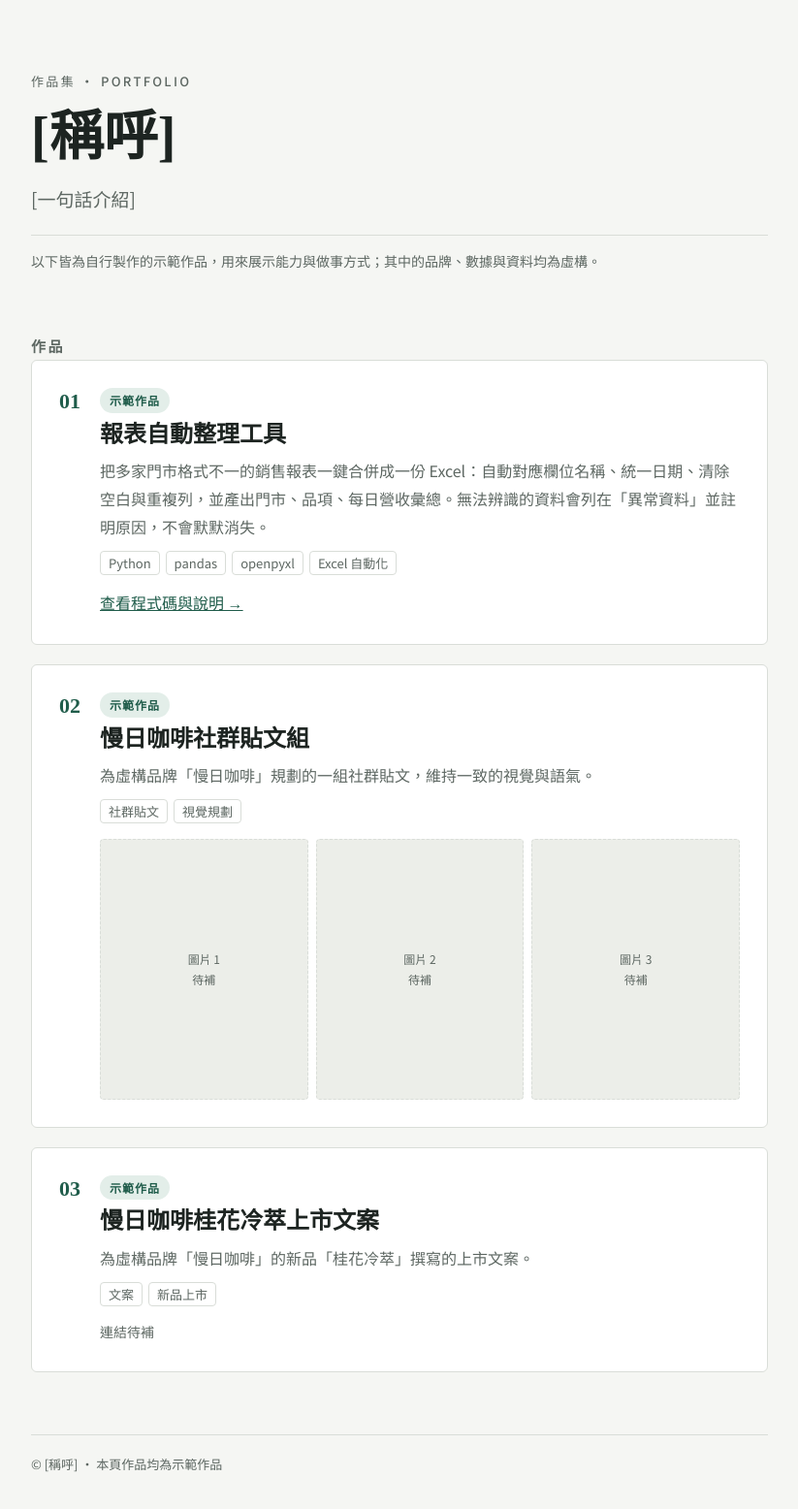
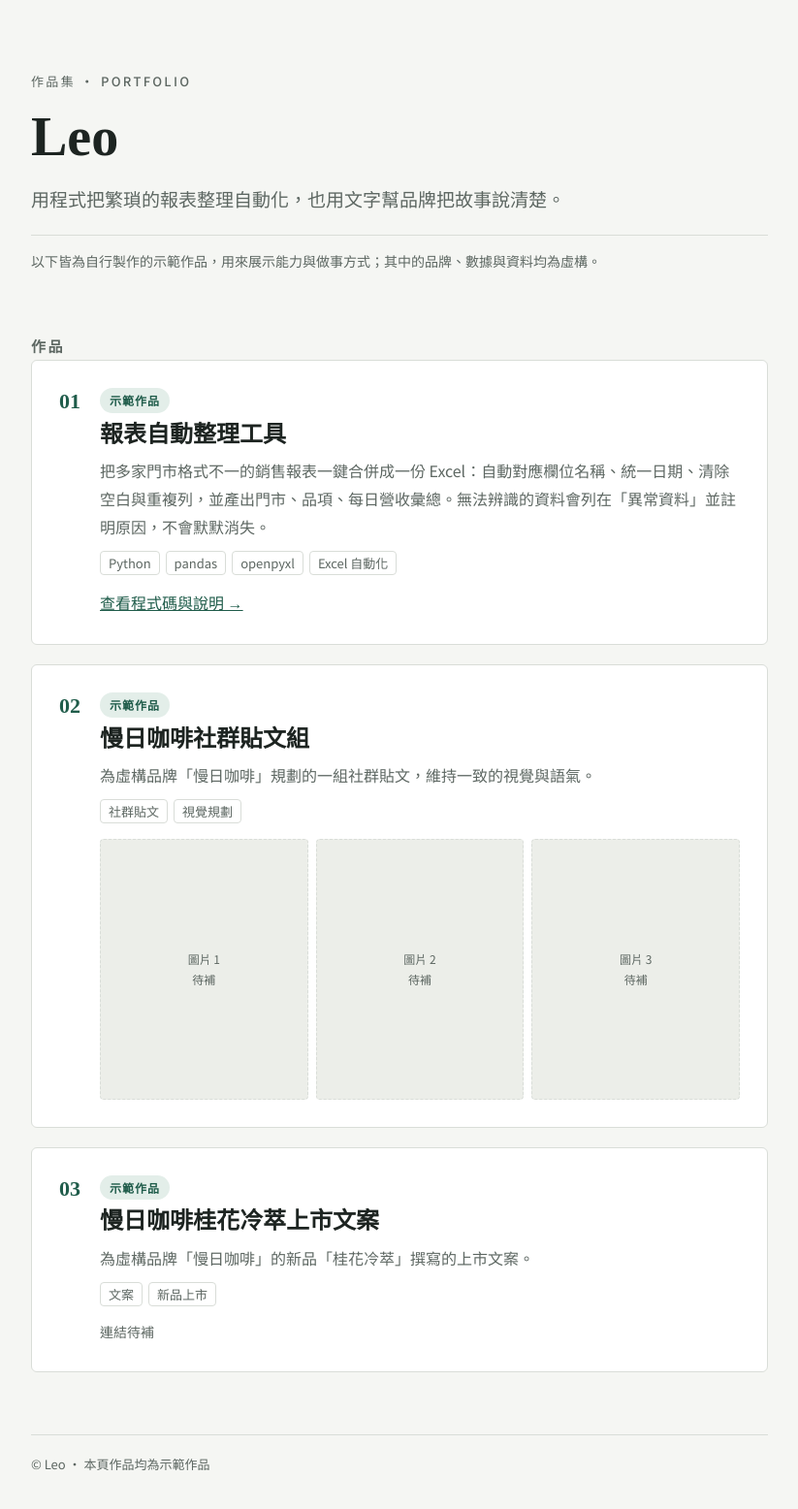
Before and after one commit to leo04133/portfolio, a plain HTML site: page index.html in a window 1280 px wide. Shown: the whole page at 97% size, without its empty margins (228-1051 px from the left). Drawn offline with Linux system fonts and the light colour scheme.

Commit message:
填入稱呼與介紹
Co-Authored-By: Claude Opus 5.5 <noreply@anthropic.com>

```diff
--- a/index.html
+++ b/index.html
@@ -3,8 +3,8 @@
 <head>
 <meta charset="utf-8">
 <meta name="viewport" content="width=device-width, initial-scale=1, viewport-fit=cover">
-<title>[稱呼] 作品集</title>
-<meta name="description" content="[稱呼] 的作品集：資料整理自動化與品牌文案示範作品。">
+<title>Leo 作品集</title>
+<meta name="description" content="Leo 的作品集：資料整理自動化與品牌文案示範作品。">
 <link rel="preconnect" href="https://fonts.googleapis.com">
 <link rel="preconnect" href="https://fonts.gstatic.com" crossorigin>
 <link rel="stylesheet" href="https://fonts.googleapis.com/css2?family=Noto+Serif+TC:wght@600;900&family=Noto+Sans+TC:wght@400;500;700&display=swap">
@@ -65,8 +65,8 @@ footer{font-size:13px;color:var(--muted);border-top:1px solid var(--line);paddin
 <div class="wrap">
   <header>
     <div class="eyebrow">作品集 · PORTFOLIO</div>
-    <h1>[稱呼]</h1>
-    <p class="intro">[一句話介紹]</p>
+    <h1>Leo</h1>
+    <p class="intro">用程式把繁瑣的報表整理自動化，也用文字幫品牌把故事說清楚。</p>
     <p class="note">以下皆為自行製作的示範作品，用來展示能力與做事方式；其中的品牌、數據與資料均為虛構。</p>
   </header>
 
@@ -103,7 +103,7 @@ footer{font-size:13px;color:var(--muted);border-top:1px solid var(--line);paddin
     </ol>
   </main>
 
-  <footer>© [稱呼] · 本頁作品均為示範作品</footer>
+  <footer>© Leo · 本頁作品均為示範作品</footer>
 </div>
 </body>
 </html>
```
